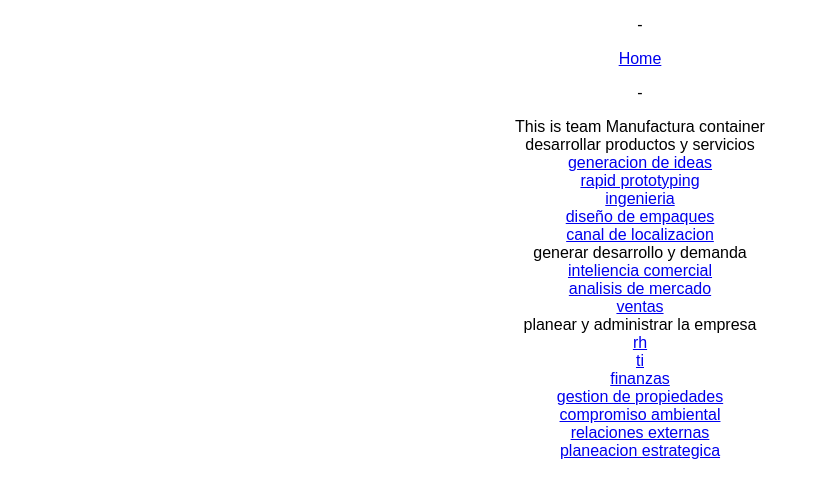
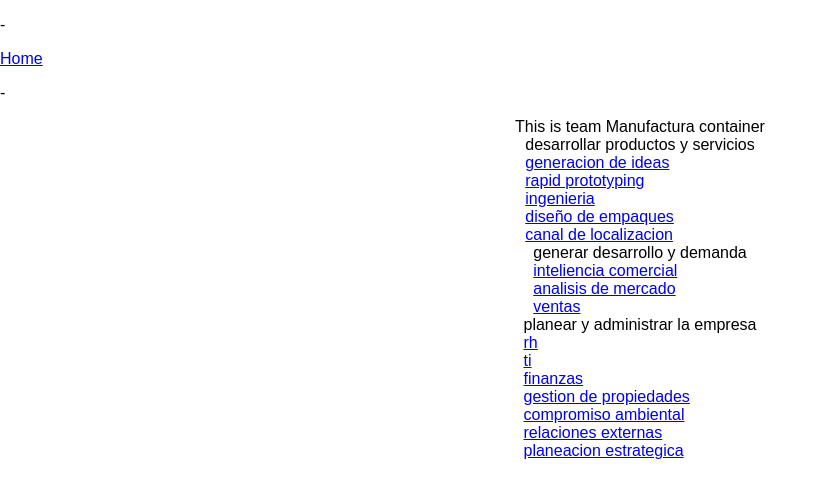
Before and after one commit to Rehlaender/TableauPlatform, a React (Create React App) app: page /team/1 in a window 1280 px wide. Shown: the top 498 px of the page, without its empty margins (0-828 px from the left). Built offline with nearby package versions, Linux system fonts and the light colour scheme.

Commit message:
Start usign flexbox

```diff
--- a/src/components/App/TeamContainer.js
+++ b/src/components/App/TeamContainer.js
@@ -1,5 +1,10 @@
 import React, { Component } from 'react';
 import { Link } from 'react-router-dom';
+import { Flexbox } from 'flexbox-react';
+
+import '../../flexbox.css';
+
+
 import Routes from '../../routes.js';
 
 class TeamContainer extends Component {
@@ -33,7 +38,7 @@ class TeamContainer extends Component {
     const Team = this.state.actualTeam;
 
     return (
-      <div className={["team-container"]}>
+      <div className={["team-container flex flex-column flex-all-center"]}>
         <div className={["title"]}>
           This is team { Team.title } container
         </div>
--- a/src/components/App/style.css
+++ b/src/components/App/style.css
@@ -1,5 +1,5 @@
 .App {
-  text-align: center;
+  /*text-align: center;*/
 }
 
 .App {
```
